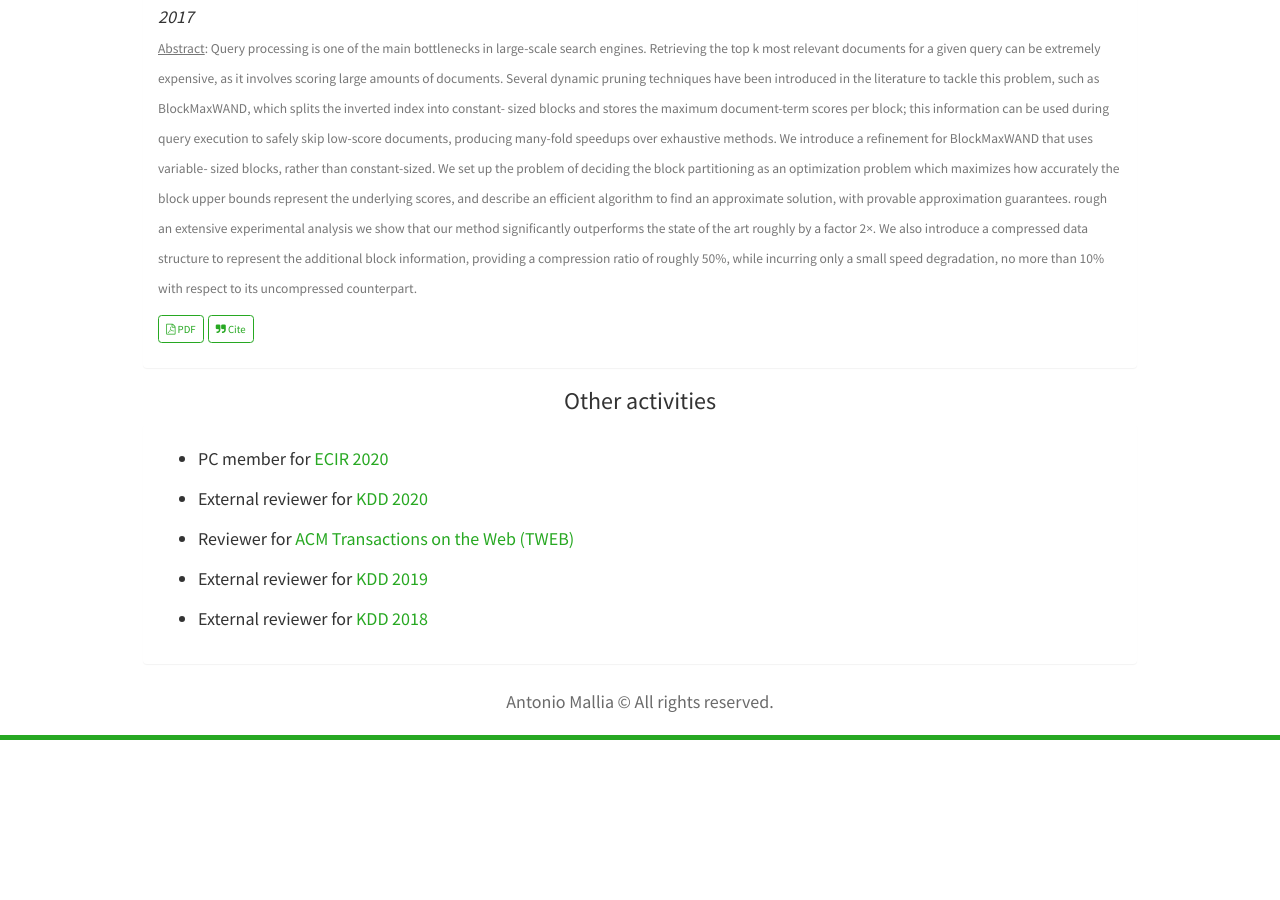
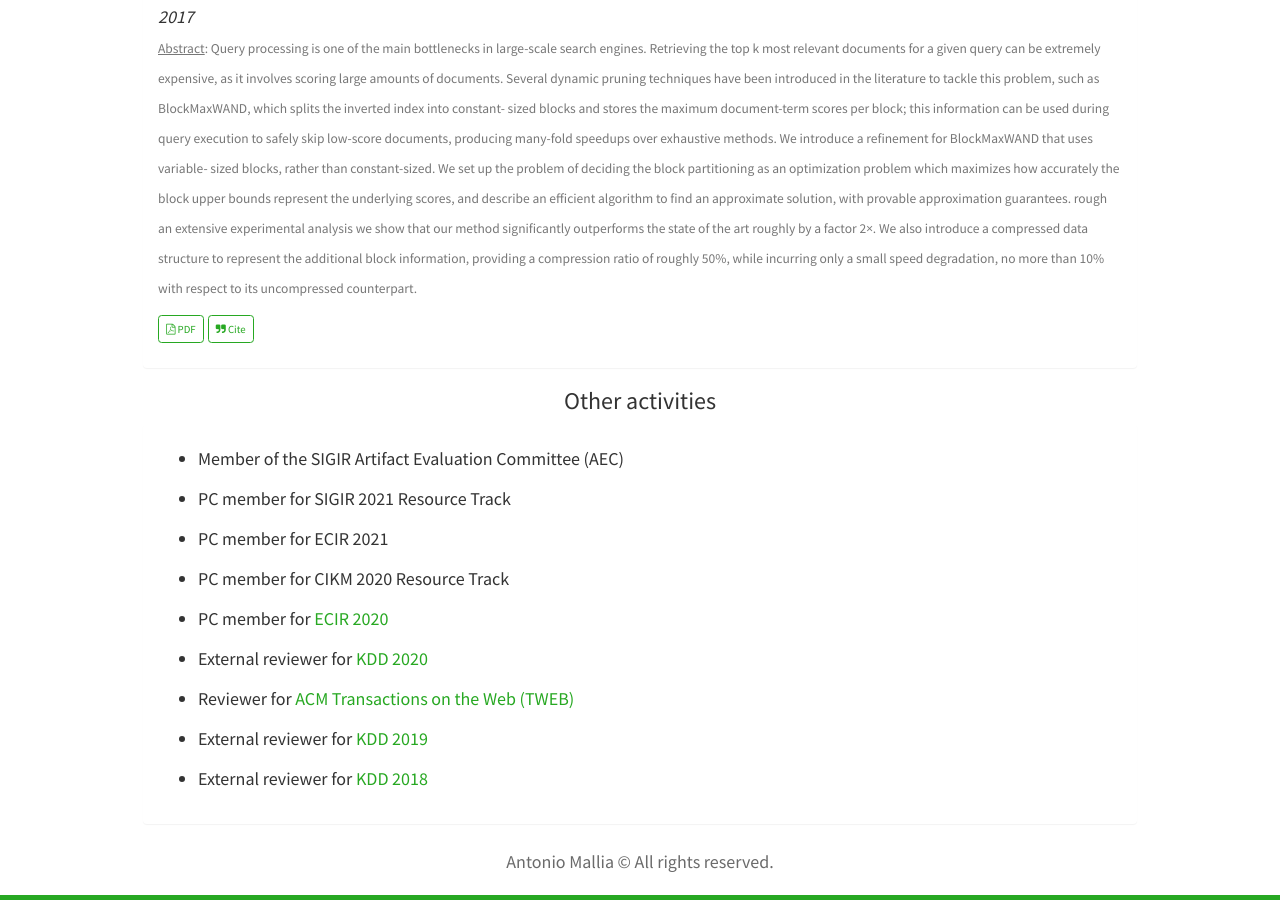
Before and after one commit to amallia/amallia.github.io, a Jekyll site: the page built from research.html, in a window 1280 px wide and 900 px high, scrolled down 4336 px. Built offline with Jekyll 4.4.1, drawn with Linux system fonts in a browser that asks for light colours; nearby versions of some CDN libraries; before the commit the page ends 5076 px from its top, so only the background shows below that.

Commit message:
Update research.html

```diff
--- a/research.html
+++ b/research.html
@@ -142,8 +142,12 @@ In the top-k threshold estimation problem, given a query q, the goal is to estim
   <div class="panel panel-default">
     <div class="panel-body">
         <ul>
+	   <li>Member of the SIGIR Artifact Evaluation Committee (AEC)</li>
+	   <li>PC member for SIGIR 2021 Resource Track</li>
+	   <li>PC member for ECIR 2021</li>
+	   <li>PC member for CIKM 2020 Resource Track</li>
             <li>PC member for <a href="https://ecir2020.org/" target="_blank">ECIR 2020</a></li>
-	        <li>External reviewer for <a href="https://www.kdd.org/kdd2020/" target="_blank">KDD 2020</a></li>
+	    <li>External reviewer for <a href="https://www.kdd.org/kdd2020/" target="_blank">KDD 2020</a></li>
             <li>Reviewer for <a href="https://tweb.acm.org/" target="_blank">ACM Transactions on the Web (TWEB)</a></li>
             <li>External reviewer for <a href="http://www.kdd.org/kdd2019/" target="_blank">KDD 2019</a></li>
             <li>External reviewer for <a href="http://www.kdd.org/kdd2018/" target="_blank">KDD 2018</a></li>
```
